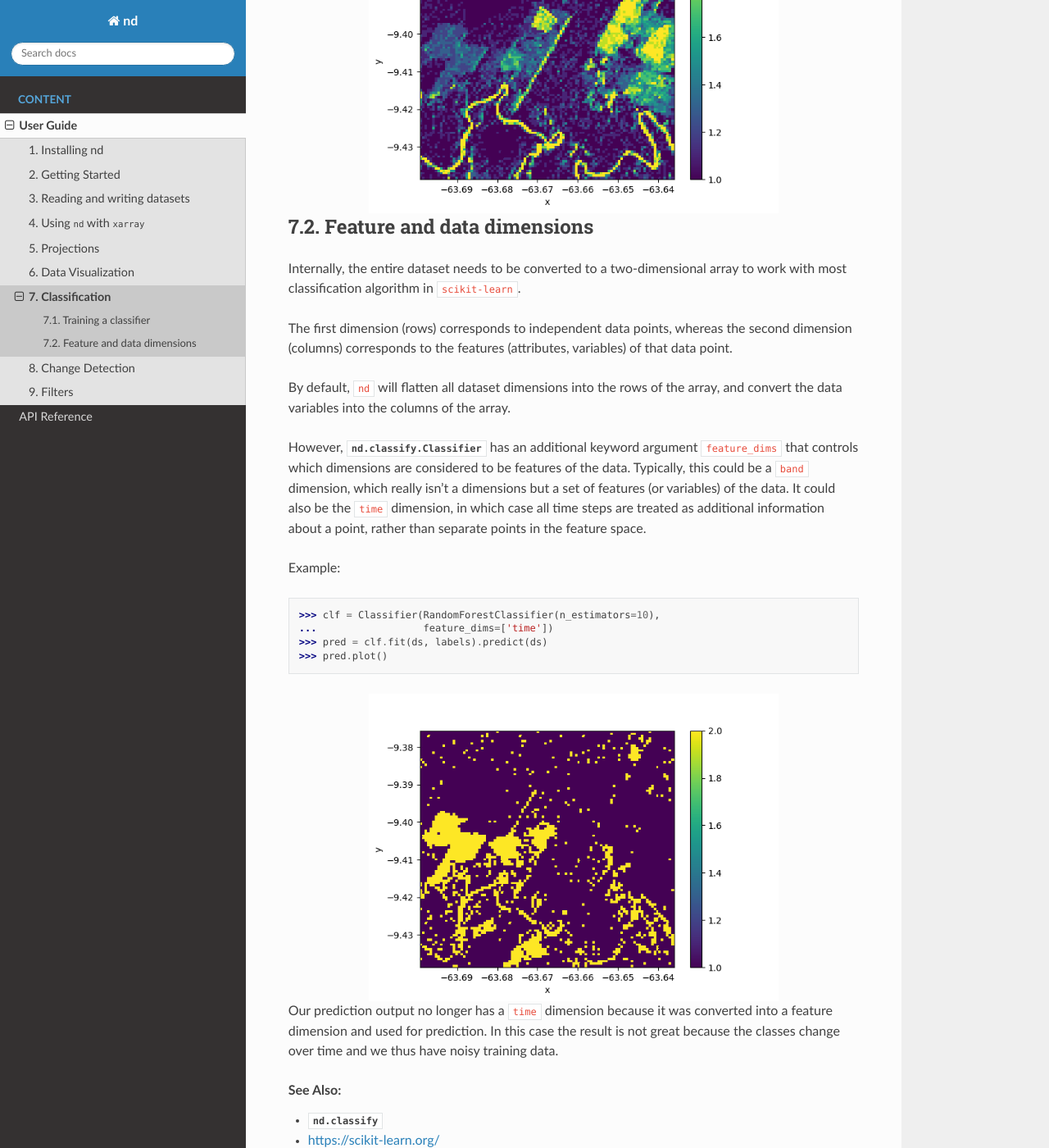
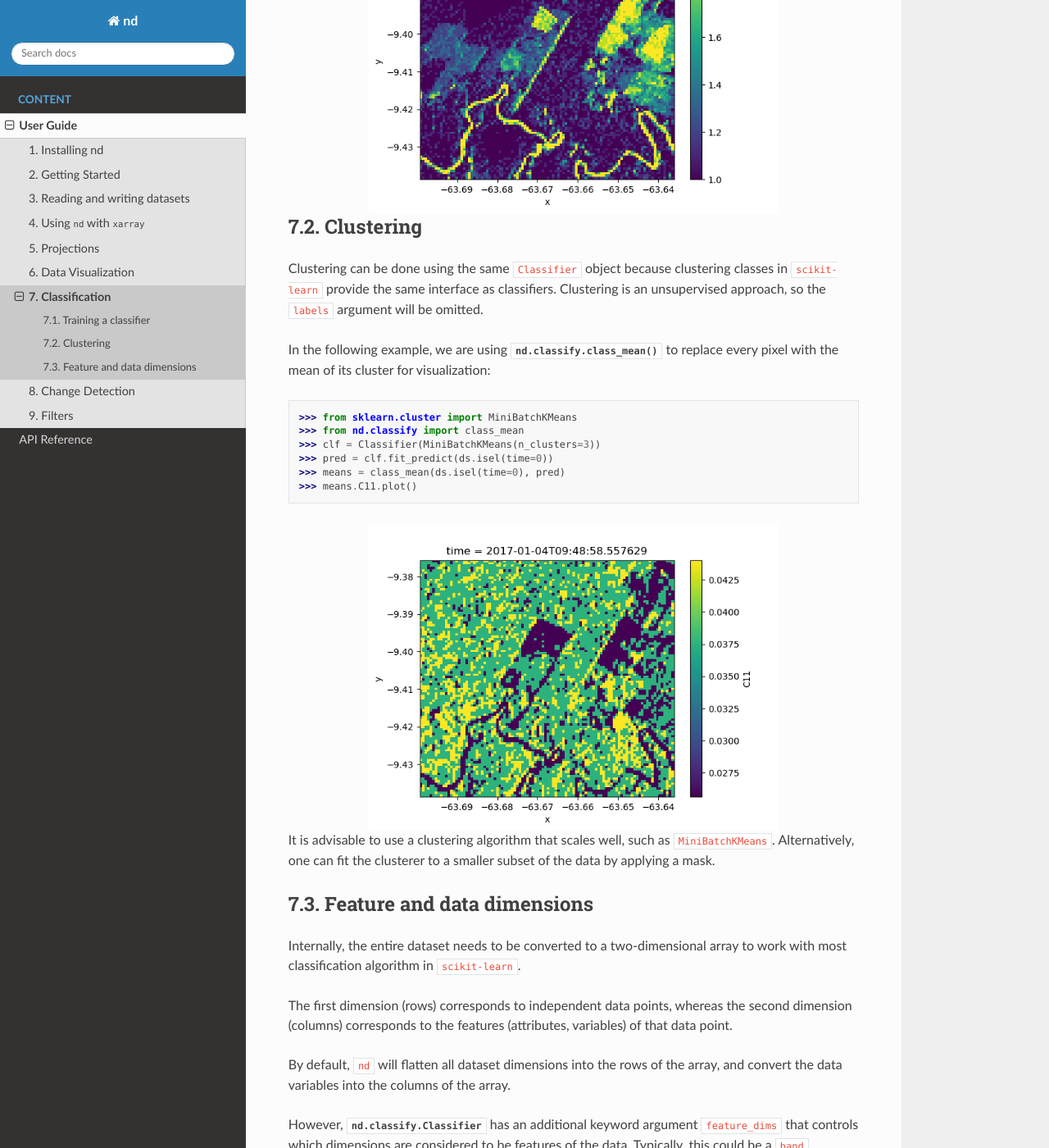
Before and after one commit to jnhansen/nd, a Sphinx documentation site: the page built from doc/classify.rst, in a window 1280 px wide and 1400 px high, scrolled down 1985 px. Shown: the whole window at 82% size. Built offline with Sphinx 7.4.7 and the Read the Docs theme 2.0.0, drawn with Linux system fonts in a browser that asks for light colours; the version number could not be read and is left out.

Commit message:
add clustering section to docs

```diff
--- a/doc/classify.rst
+++ b/doc/classify.rst
@@ -65,6 +65,31 @@ change because the forest cover changes over the course of the time period::
     :align: center
 
 
+Clustering
+----------
+
+Clustering can be done using the same ``Classifier`` object because
+clustering classes in ``scikit-learn`` provide the same interface as classifiers.
+Clustering is an unsupervised approach, so the ``labels`` argument will be omitted.
+
+In the following example, we are using :meth:`nd.classify.class_mean()` to replace every
+pixel with the mean of its cluster for visualization::
+
+    >>> from sklearn.cluster import MiniBatchKMeans
+    >>> from nd.classify import class_mean
+    >>> clf = Classifier(MiniBatchKMeans(n_clusters=3))
+    >>> pred = clf.fit_predict(ds.isel(time=0))
+    >>> means = class_mean(ds.isel(time=0), pred)
+    >>> means.C11.plot()
+
+.. image:: images/clustering.png
+    :width: 500px
+    :align: center
+
+It is advisable to use a clustering algorithm that scales well, such as ``MiniBatchKMeans``.
+Alternatively, one can fit the clusterer to a smaller subset of the data by applying a mask.
+
+
 Feature and data dimensions
 ---------------------------
 
```
Also changed, not shown: doc/images/clustering.png (added).
